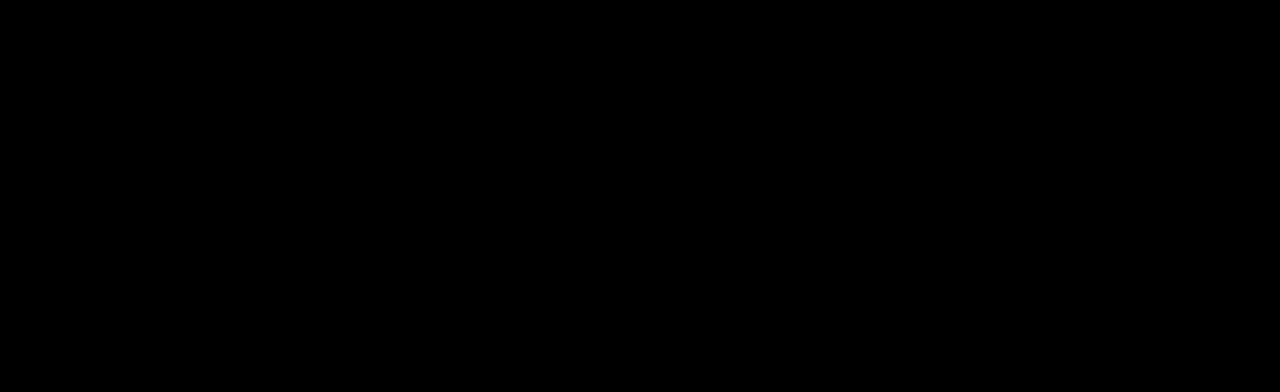
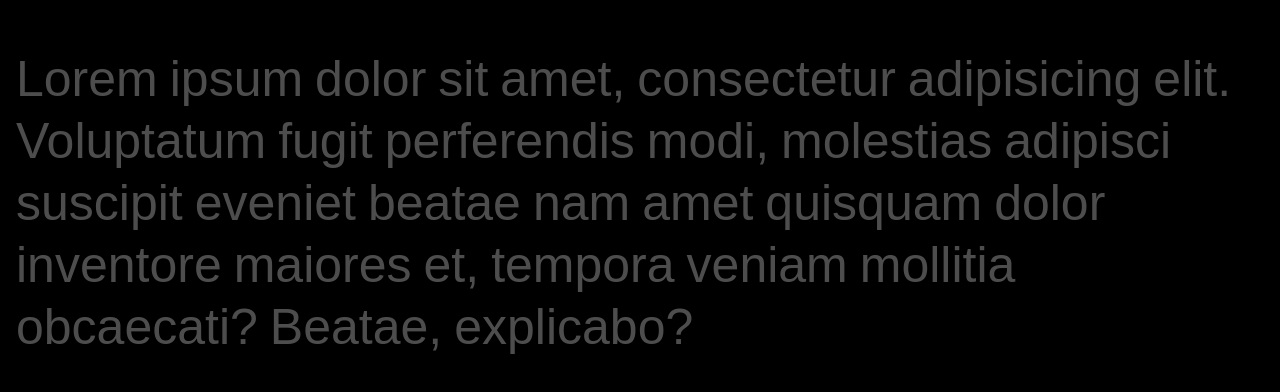
Before and after one commit to juhhh0/ateaina, a Next.js app: page / in a window 1280 px wide. Shown: the part 854-1246 px from the top of the page. Before the commit the page ends 800 px from the top, so only its background shows below. Built offline with nearby package versions, Linux system fonts and the light colour scheme; a web font is replaced by a local one.

Commit message:
home text effect

```diff
--- a/src/app/page.tsx
+++ b/src/app/page.tsx
@@ -1,9 +1,11 @@
 import HeroVideo from "@/components/HeroVideo";
+import TextEffect from "@/components/TextEffect";
 
 export default function Home() {
   return (
     <main>
       <HeroVideo/>
+      <TextEffect/>
     </main>
   );
 }
--- /dev/null
+++ b/src/components/TextEffect.tsx
@@ -0,0 +1,60 @@
+"use client";
+
+import React, { useEffect, useRef } from "react";
+import { useScroll, motion, useTransform, MotionValue } from "framer-motion";
+
+const text =
+  "Lorem ipsum dolor sit amet, consectetur adipisicing elit. Voluptatum fugit perferendis modi, molestias adipisci suscipit eveniet beatae nam amet quisquam dolor inventore maiores et, tempora veniam mollitia obcaecati? Beatae, explicabo?";
+
+export default function TextEffect() {
+  const element = useRef(null);
+
+  const { scrollYProgress } = useScroll({
+    target: element,
+    offset: ["start 0.6", "start"],
+  });
+
+  useEffect(() => {
+    scrollYProgress.on("change", (e) => console.log(e));
+  }, []);
+
+  const words = text.split(" ");
+
+  return (
+    <p
+      className="py-24 px-4 flex flex-wrap text-[50px] font-medium leading-none"
+      ref={element}
+    >
+      {words.map((word, i) => {
+        const start = i / words.length;
+        const end = start + 1 / words.length;
+
+        return (
+          <Word key={i} range={[start, end]} progress={scrollYProgress}>
+            {word}
+          </Word>
+        );
+      })}
+    </p>
+  );
+}
+
+const Word = ({
+  children,
+  range,
+  progress,
+}: {
+  children: string;
+  range: number[];
+  progress: MotionValue;
+}) => {
+  const opacity = useTransform(progress, range, [0, 1]);
+  return (
+    <span className="mt-3 mr-3 relative">
+      <span className="absolute opacity-30">{children}</span>
+      <motion.span style={{ opacity: opacity }} >
+        {children}
+      </motion.span>
+    </span>
+  );
+};
```
Also changed, not shown: package.json (+6 -5 lines), 1 other file (tests, documents, lock files or other folders).
